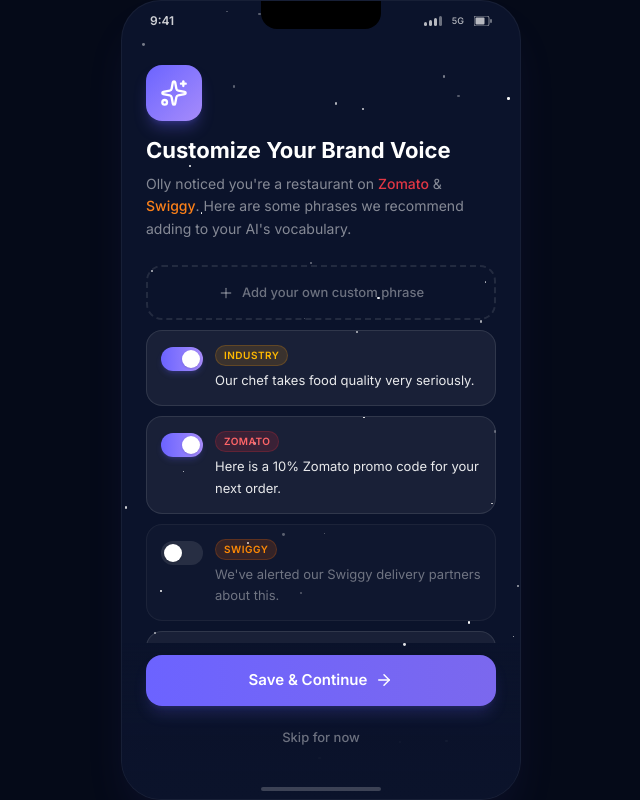
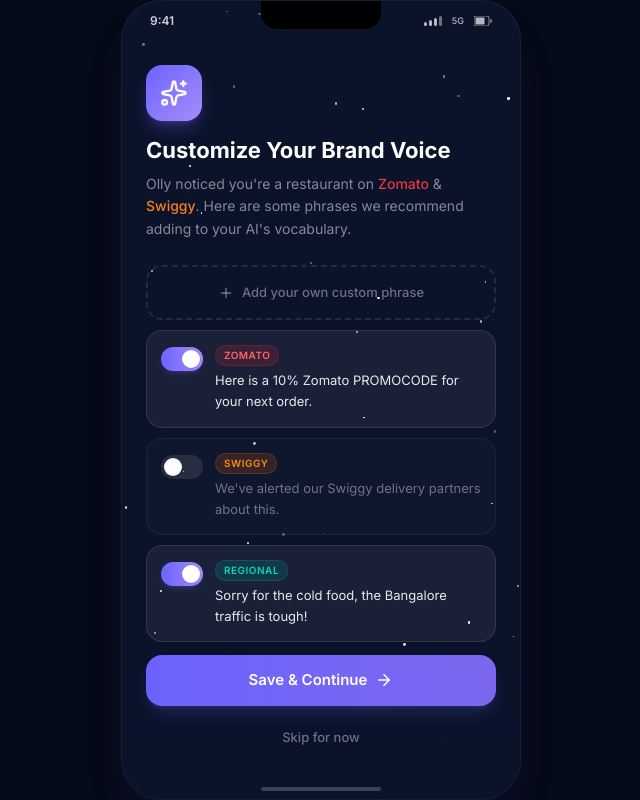
Before and after one commit to D3F4ULT47/Olly_, a React (Vite) app: page / in a window 1280 px wide. Both pictures are taken after a click on the button 803 px from the left and 69 px from the top of the page. Shown: the whole page, without its empty margins (319-959 px from the left). Built offline with nearby package versions, Linux system fonts and the light colour scheme.

Commit message:
Changes in Pre-exsting phrases

```diff
--- a/src/screens/PhrasesOnboarding.jsx
+++ b/src/screens/PhrasesOnboarding.jsx
@@ -9,21 +9,21 @@
 }
 
 const defaultPhrases = [
-  { id: 1, text: 'Our chef takes food quality very seriously.', category: 'Industry', enabled: true },
-  { id: 2, text: 'Here is a 10% Zomato promo code for your next order.', category: 'Zomato', enabled: true },
+  //{ id: 1, text: 'Our chef takes food quality very seriously.', category: 'Industry', enabled: true },
+  { id: 2, text: 'Here is a 10% Zomato PROMOCODE for your next order.', category: 'Zomato', enabled: true },
   { id: 3, text: "We've alerted our Swiggy delivery partners about this.", category: 'Swiggy', enabled: false },
   { id: 4, text: 'Sorry for the cold food, the Bangalore traffic is tough!', category: 'Regional', enabled: true },
-  { id: 5, text: 'We truly value your feedback and are working to improve.', category: 'Apology', enabled: false },
-  { id: 6, text: 'Your satisfaction means the world to us.', category: 'General', enabled: true },
+  // { id: 5, text: 'We truly value your feedback and are working to improve.', category: 'Apology', enabled: false },
+  // { id: 6, text: 'Your satisfaction means the world to us.', category: 'General', enabled: true },
 ]
 
 const categoryColors = {
-  Industry: { bg: 'bg-amber-500/15', text: 'text-amber-400', border: 'border-amber-500/20' },
+  // Industry: { bg: 'bg-amber-500/15', text: 'text-amber-400', border: 'border-amber-500/20' },
   Zomato: { bg: 'bg-red-500/15', text: 'text-red-400', border: 'border-red-500/20' },
   Swiggy: { bg: 'bg-orange-500/15', text: 'text-orange-400', border: 'border-orange-500/20' },
   Regional: { bg: 'bg-teal-500/15', text: 'text-teal-400', border: 'border-teal-500/20' },
-  Apology: { bg: 'bg-rose-500/15', text: 'text-rose-400', border: 'border-rose-500/20' },
-  General: { bg: 'bg-blue-500/15', text: 'text-blue-400', border: 'border-blue-500/20' },
+  //  Apology: { bg: 'bg-rose-500/15', text: 'text-rose-400', border: 'border-rose-500/20' },
+  // General: { bg: 'bg-blue-500/15', text: 'text-blue-400', border: 'border-blue-500/20' },
   Custom: { bg: 'bg-purple-500/15', text: 'text-purple-400', border: 'border-purple-500/20' },
 }
 
@@ -156,21 +156,19 @@
               initial={{ opacity: 0, y: 16 }}
               animate={{ opacity: 1, y: 0 }}
               transition={{ delay: 0.4 + index * 0.06 }}
-              className={`relative group rounded-2xl p-3.5 transition-all duration-300 ${
-                phrase.enabled
+              className={`relative group rounded-2xl p-3.5 transition-all duration-300 ${phrase.enabled
                   ? 'bg-white/[0.06] border border-white/10'
                   : 'bg-white/[0.02] border border-white/5'
-              }`}
+                }`}
             >
               <div className="flex items-start gap-3">
                 {/* Toggle */}
                 <button
                   onClick={() => togglePhrase(phrase.id)}
-                  className={`mt-0.5 w-[42px] h-[24px] rounded-full flex-shrink-0 relative transition-all duration-300 ${
-                    phrase.enabled
+                  className={`mt-0.5 w-[42px] h-[24px] rounded-full flex-shrink-0 relative transition-all duration-300 ${phrase.enabled
                       ? 'bg-gradient-to-r from-brand-primary to-brand-accent shadow-md shadow-brand-primary/20'
                       : 'bg-white/10'
-                  }`}
+                    }`}
                 >
                   <motion.div
                     layout
@@ -187,9 +185,8 @@
                       {phrase.category}
                     </span>
                   </div>
-                  <p className={`text-[13px] leading-relaxed transition-colors ${
-                    phrase.enabled ? 'text-white/90' : 'text-white/40'
-                  }`}>
+                  <p className={`text-[13px] leading-relaxed transition-colors ${phrase.enabled ? 'text-white/90' : 'text-white/40'
+                    }`}>
                     {phrase.text}
                   </p>
                 </div>
```
